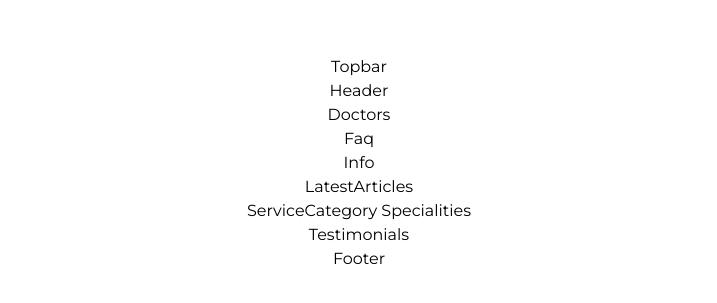
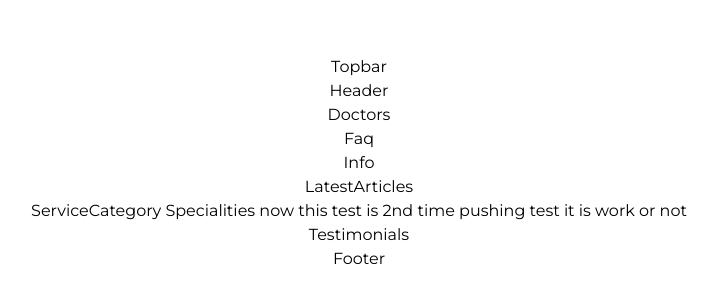
Before and after one commit to rahat2020/Medicare, a Next.js app: page / in a window 1280 px wide. Shown: the part 237-540 px from the top of the page, without its empty margins (281-998 px from the left). Built offline with nearby package versions, Linux system fonts and the light colour scheme.

Commit message:
2nd push test

```diff
--- a/src/components/Home/ServiceCategory.jsx
+++ b/src/components/Home/ServiceCategory.jsx
@@ -2,7 +2,7 @@ import React from 'react'
 
 const ServiceCategory = () => {
   return (
-    <div>ServiceCategory Specialities</div>
+    <div>ServiceCategory Specialities now this test is 2nd time pushing test it is work or not</div>
   )
 }
 
```
